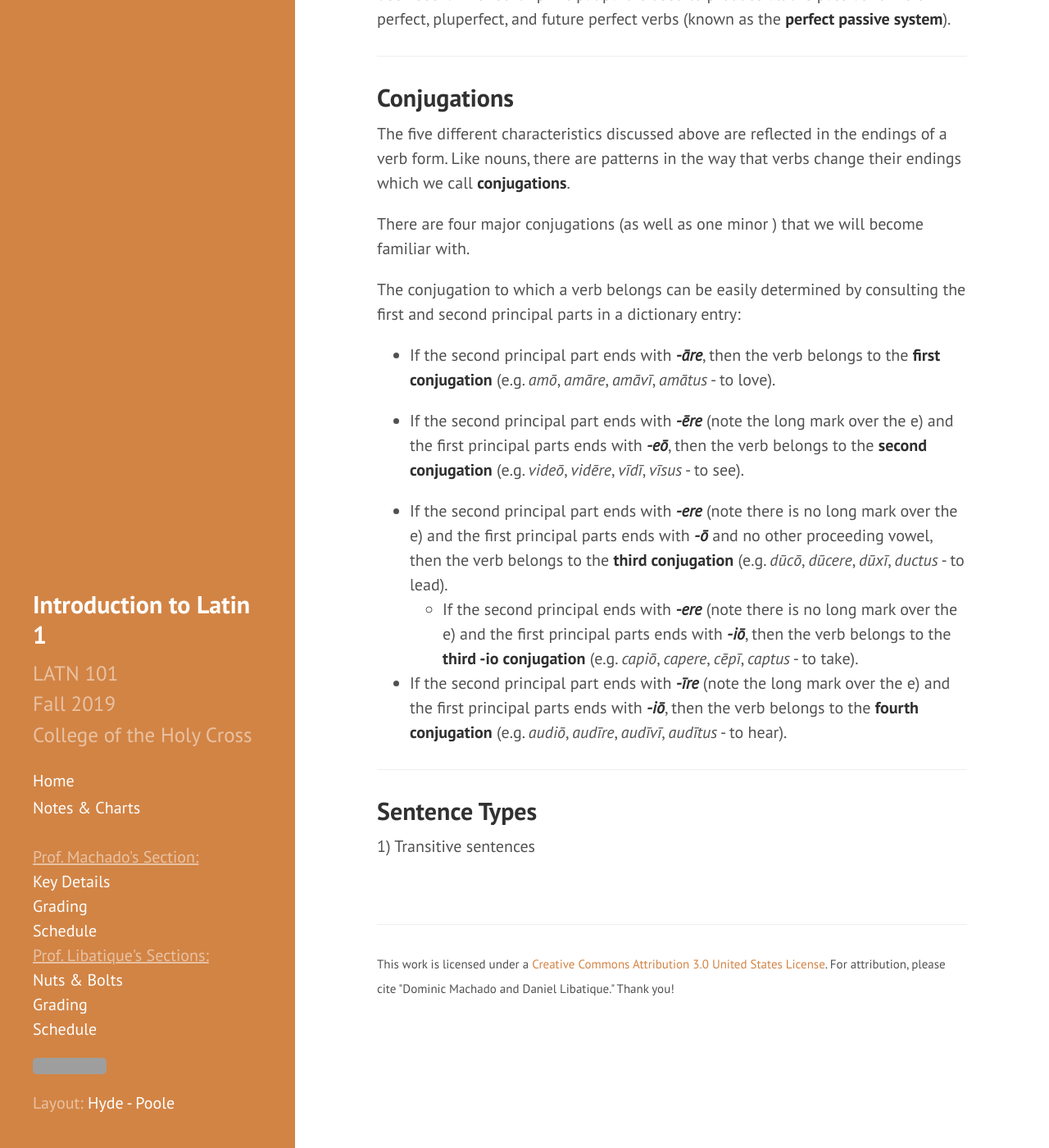
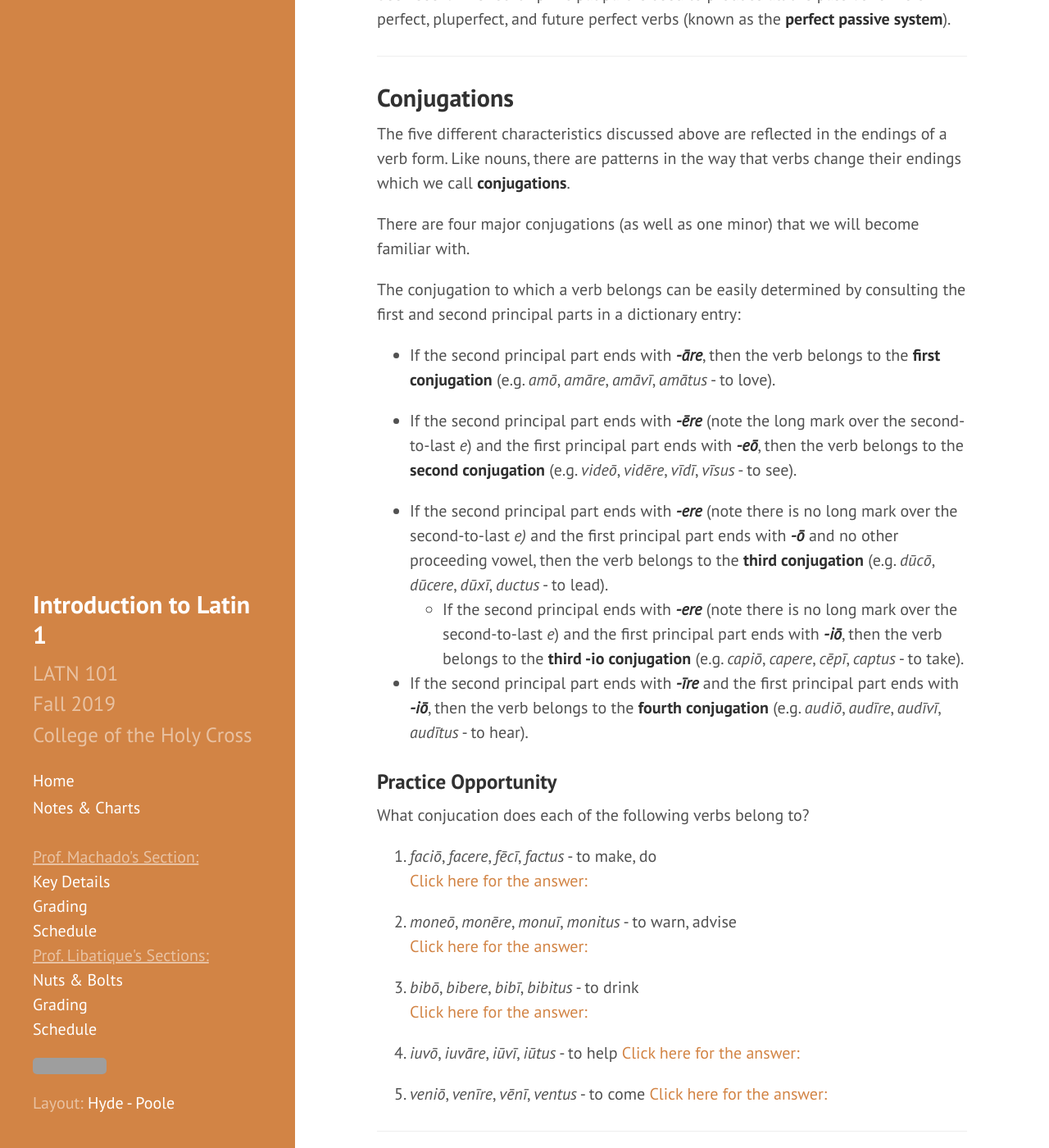
Before and after one commit to DLibatique/LATN102-S20, a Jekyll site: the page built from notes/module-2-overview.md, in a window 1280 px wide and 1400 px high, scrolled down 2999 px. Shown: the whole window at 82% size. Built offline with Jekyll 4.4.1, drawn with Linux system fonts in a browser that asks for light colours; grey boxes are pictures that could not be loaded.

Commit message:
added prac op for conjugations

```diff
--- a/notes/module-2-overview.md
+++ b/notes/module-2-overview.md
@@ -65,17 +65,37 @@ Our **third principal part**, *vīdī*, indicates the **1st person singular perf
 
 The five different characteristics discussed above are reflected in the endings of a verb form. Like nouns, there are patterns in the way that verbs change their endings which we call **conjugations**.
 
-There are four major conjugations (as well as one minor ) that we will become familiar with.
+There are four major conjugations (as well as one minor) that we will become familiar with.
 
 The conjugation to which a verb belongs can be easily determined by consulting the first and second principal parts in a dictionary entry:
+
 - If the second principal part ends with ***-āre***, then the verb belongs to the **first conjugation** (e.g. *amō*, *amāre*, *amāvī*, *amātus* - to love).
 
-- If the second principal part ends with ***-ēre*** (note the long mark over the e) and the first principal parts ends with ***-eō***, then the verb belongs to the **second conjugation** (e.g. *videō*, *vidēre*, *vīdī*, *vīsus* - to see).
+- If the second principal part ends with ***-ēre*** (note the long mark over the second-to-last *e*) and the first principal part ends with ***-eō***, then the verb belongs to the **second conjugation** (e.g. *videō*, *vidēre*, *vīdī*, *vīsus* - to see).
 
-- If the second principal part ends with ***-ere*** (note there is no long mark over the e) and the first principal parts ends with ***-ō*** and no other proceeding vowel, then the verb belongs to the **third conjugation** (e.g. *dūcō*, *dūcere*, *dūxī*, *ductus* - to lead).
-  * If the second principal ends with ***-ere*** (note there is no long mark over the e) and the first principal parts ends with ***-iō***, then the verb belongs to the **third -io conjugation** (e.g. *capiō*, *capere*, *cēpī*, *captus* - to take).
+- If the second principal part ends with ***-ere*** (note there is no long mark over the second-to-last *e)* and the first principal part ends with ***-ō*** and no other proceeding vowel, then the verb belongs to the **third conjugation** (e.g. *dūcō*, *dūcere*, *dūxī*, *ductus* - to lead).
+  * If the second principal ends with ***-ere*** (note there is no long mark over the second-to-last *e*) and the first principal part ends with ***-iō***, then the verb belongs to the **third -io conjugation** (e.g. *capiō*, *capere*, *cēpī*, *captus* - to take).
 
-- If the second principal part ends with ***-īre*** (note the long mark over the e) and the first principal parts ends with ***-iō***, then the verb belongs to the **fourth conjugation** (e.g. *audiō*, *audīre*, *audīvī*, *audītus* - to hear).
+- If the second principal part ends with ***-īre*** and the first principal part ends with ***-iō***, then the verb belongs to the **fourth conjugation** (e.g. *audiō*, *audīre*, *audīvī*, *audītus* - to hear).
+
+### Practice Opportunity
+
+What conjucation does each of the following verbs belong to?
+
+1. *faciō*, *facere*, *fēcī*, *factus* - to make, do
+<a href="#" onclick="document.getElementById('prac1').style.display='block'; return false;">Click here for the answer:</a> <span style="display: none;" id="prac1">3rd -iō</span>
+
+2. *moneō*, *monēre*, *monuī*, *monitus* - to warn, advise
+<a href="#" onclick="document.getElementById('prac2').style.display='block'; return false;">Click here for the answer:</a> <span style="display: none;" id="prac2">2nd</span>
+
+3. *bibō*, *bibere*, *bibī*, *bibitus* - to drink
+<a href="#" onclick="document.getElementById('prac3').style.display='block'; return false;">Click here for the answer:</a> <span style="display: none;" id="prac3">3rd</span>
+
+4. *iuvō*, *iuvāre*, *iūvī*, *iūtus* - to help
+<a href="#" onclick="document.getElementById('prac4').style.display='block'; return false;">Click here for the answer:</a> <span style="display: none;" id="prac4">1st</span>
+
+5. *veniō*, *venīre*, *vēnī*, *ventus* - to come
+<a href="#" onclick="document.getElementById('prac5').style.display='block'; return false;">Click here for the answer:</a> <span style="display: none;" id="prac5">4th</span>
 
 <hr>
 
```
